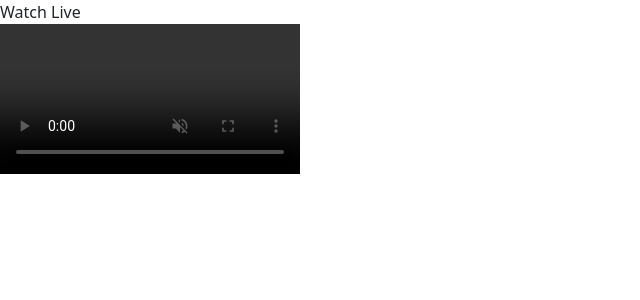
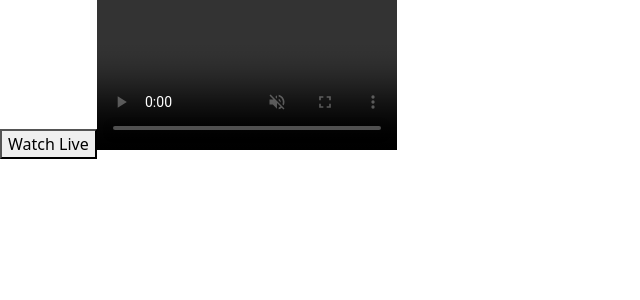
Before and after one commit to abanoubmesiha/live-streaming, a React (Create React App) app: page /watch-live in a window 1280 px wide. Shown: the top 300 px of the page, without its empty margins (0-640 px from the left). Built offline with nearby package versions, Linux system fonts and the light colour scheme.

Commit message:
Add peer util file to be used in broadcast and consumer pages.
* Setup a peer in both `go live` and `watch a live` pages.

```diff
--- a/package.json
+++ b/package.json
@@ -6,6 +6,7 @@
     "@testing-library/jest-dom": "^5.16.2",
     "@testing-library/react": "^12.1.3",
     "@testing-library/user-event": "^13.5.0",
+    "axios": "^0.26.0",
     "bootstrap": "^5.1.3",
     "node-sass": "^7.0.1",
     "react": "^17.0.2",
--- a/src/pages/go-live/index.jsx
+++ b/src/pages/go-live/index.jsx
@@ -1,4 +1,5 @@
 import React, { useEffect } from 'react';
+import { createPeer } from '../../utils/peer';
 
 export default function GoLive() {
   const constraints = {
@@ -17,11 +18,8 @@ export default function GoLive() {
       navigator.mediaDevices.getUserMedia(constraints)
         .then((mediaStream) => {
           document.querySelector('#broadcast').srcObject = mediaStream;
-          const mediaRecorder = new MediaRecorder(mediaStream);
-          mediaRecorder.start(2000);
-          mediaRecorder.ondataavailable = (e) => {
-            console.log(e.data);
-          };
+          const peer = createPeer('/broadcast');
+          mediaStream.getTracks().forEach((track) => peer.addTrack(track, mediaStream));
         });
     }
   }, []);
--- a/src/pages/watch-live/index.jsx
+++ b/src/pages/watch-live/index.jsx
@@ -1,12 +1,21 @@
-import React, { useEffect } from 'react';
+import React from 'react';
+import { createPeer } from '../../utils/peer';
 
 export default function WatchLive() {
-  useEffect(() => {
-  }, []);
-
   return (
     <>
-      <div>Watch Live</div>
+      <button
+        type="button"
+        onClick={() => {
+          const peer = createPeer('/consumer');
+          peer.ontrack = (e) => {
+            [document.getElementById('watch-live').srcObject] = e.streams;
+          };
+          peer.addTransceiver('video', { direction: 'recvonly' });
+        }}
+      >
+        Watch Live
+      </button>
       <video id="watch-live" controls autoPlay playsInline muted />
     </>
   );
--- /dev/null
+++ b/src/utils/peer.js
@@ -0,0 +1,30 @@
+const axios = require('axios');
+
+async function handleNegotiationNeededEvent(peer, targetRoute) {
+  const offer = await peer.createOffer();
+  await peer.setLocalDescription(offer);
+  const payload = {
+    sdp: peer.localDescription,
+  };
+
+  const { data } = await axios.post(`http://localhost:8000${targetRoute}`, payload);
+  const desc = new RTCSessionDescription(data.sdp);
+  peer.setRemoteDescription(desc).catch((e) => console.log(e));
+}
+
+const createPeer = (targetRoute) => {
+  const peer = new RTCPeerConnection({
+    iceServers: [
+      {
+        urls: 'stun:stun.stunprotocol.org',
+      },
+    ],
+  });
+  peer.onnegotiationneeded = () => handleNegotiationNeededEvent(peer, targetRoute);
+
+  return peer;
+};
+
+module.exports = {
+  createPeer,
+};
```
Also changed, not shown: 1 other file (tests, documents, lock files or other folders).
